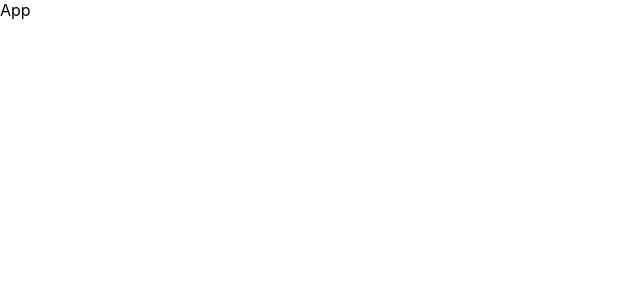
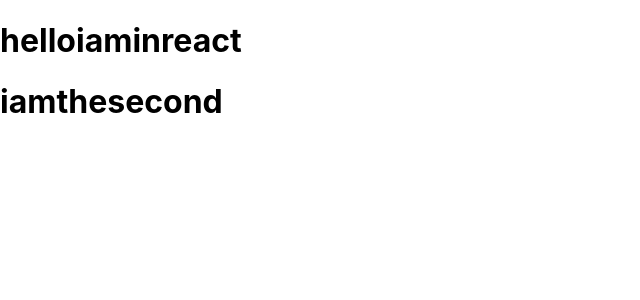
Before and after one commit to naveenmehtaison/react-latest, a React (Create React App) app: page / in a window 1280 px wide. Shown: the top 300 px of the page, without its empty margins (0-640 px from the left). Built offline with nearby package versions, Linux system fonts and the light colour scheme.

Commit message:
firstcomponents

```diff
--- a/src/App.js
+++ b/src/App.js
@@ -1,9 +1,10 @@
-
+import NewComponent from './componentss/NewComponents';
 
 function App() {
   return (
     <div>
-      App
+      <h1>helloiaminreact</h1>
+      <NewComponent></NewComponent>
     </div>
   );
 }
--- /dev/null
+++ b/src/componentss/NewComponents.js
@@ -0,0 +1,5 @@
+function NewComponent(){
+    return <h1>iamthesecond</h1>
+
+}
+export default NewComponent
--- a/src/index.js
+++ b/src/index.js
@@ -2,6 +2,7 @@ import React from 'react';
 import ReactDOM from 'react-dom/client';
 import './index.css';
 import App from './App';
+
 
 
 const root = ReactDOM.createRoot(document.getElementById('root'));
```
Also changed, not shown: src/reportWebVitals.js (deleted, +0 -13 lines), src/setupTests.js (deleted, +0 -5 lines), src/logo.svg (deleted), 1 other file (tests, documents, lock files or other folders).
